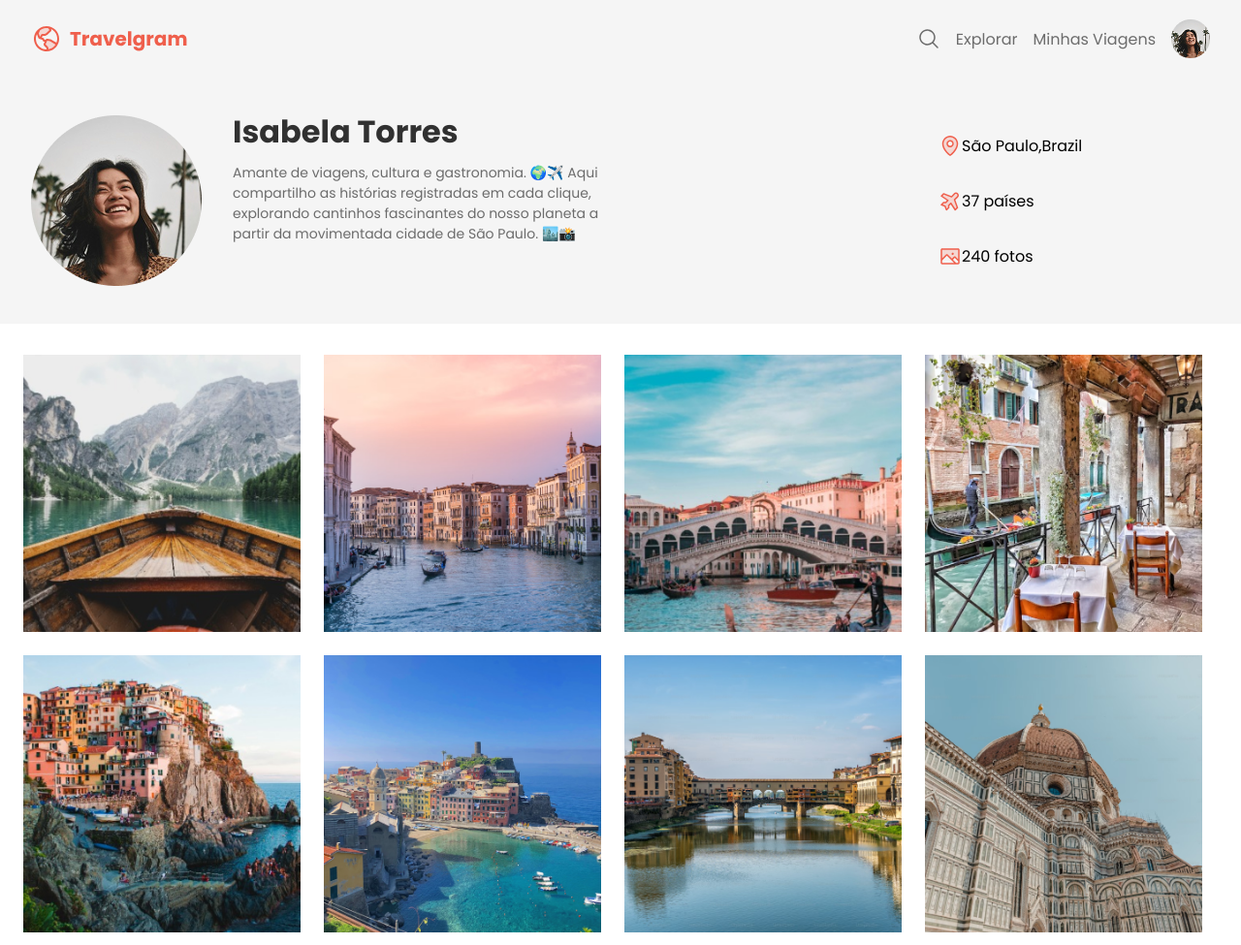
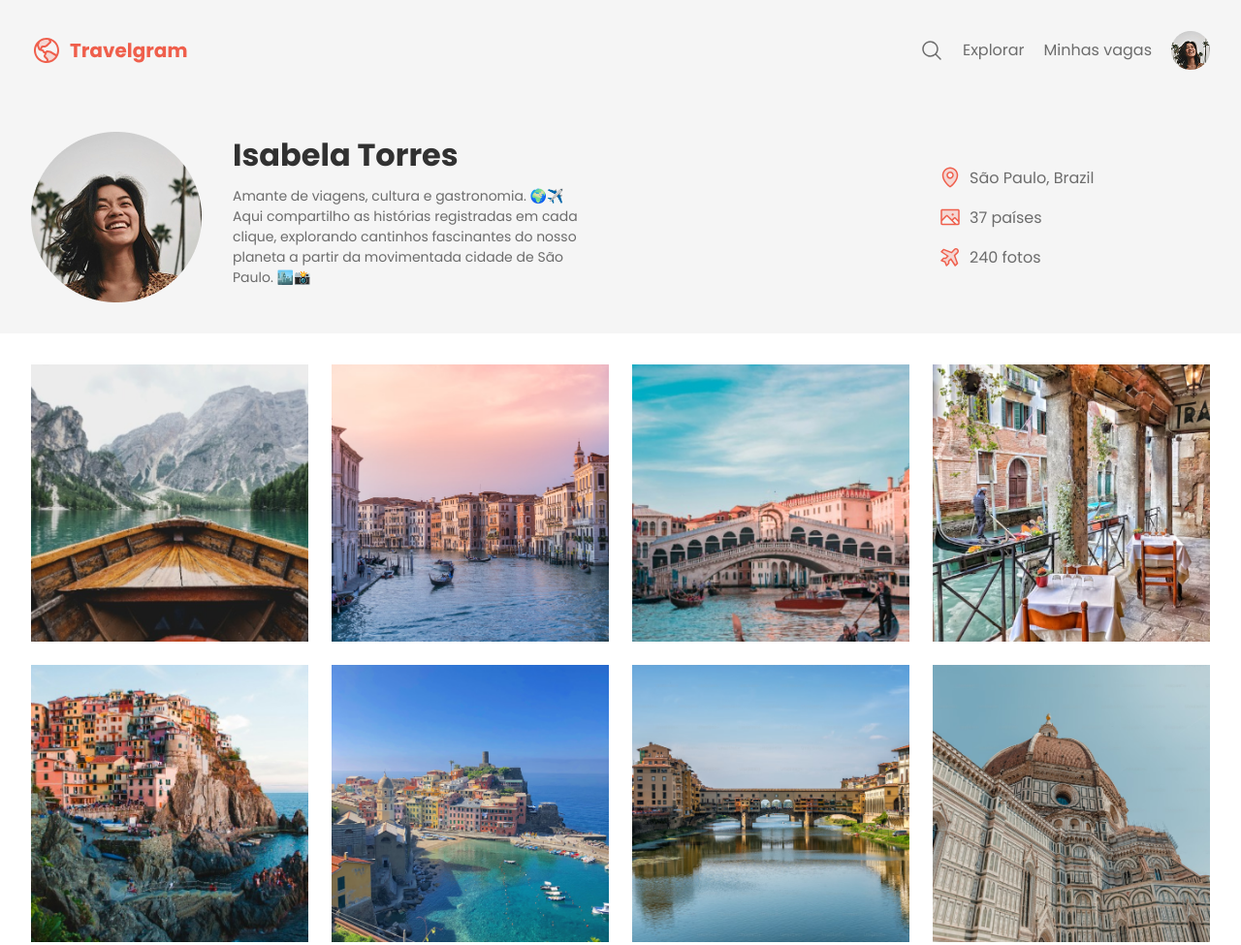
Before and after one commit to Lucas-Geremias/projetoTravelgram, a plain HTML site: page index.html in a window 1280 px wide. Shown: the top 975 px of the page at 97% size. Drawn offline with Linux system fonts and the light colour scheme.

Commit message:
Algumas alterações

```diff
--- a/index.html
+++ b/index.html
@@ -1,59 +1,78 @@
 <!DOCTYPE html>
 <html lang="en">
   <head>
+    <link rel="preconnect" href="https://fonts.googleapis.com" />
+    <link rel="preconnect" href="https://fonts.gstatic.com" crossorigin />
     <meta charset="UTF-8" />
     <meta name="viewport" content="width=device-width, initial-scale=1.0" />
     <title>RTravelgram</title>
     <link rel="stylesheet" href="style.css" />
-    <link rel="preconnect" href="https://fonts.googleapis.com" />
-    <link rel="preconnect" href="https://fonts.gstatic.com" crossorigin />
+
     <link
       href="https://fonts.googleapis.com/css2?family=Poppins:ital,wght@0,100;0,200;0,300;0,400;0,500;0,600;0,700;0,800;0,900;1,100;1,200;1,300;1,400;1,500;1,600;1,700;1,800;1,900&display=swap"
       rel="stylesheet"
     />
   </head>
   <body>
-    <header>
-      <img src="assets/Logo.svg" alt="Travelgram" />
-      <nav class="items">
-        <img src="assets/MagnifyingGlass.svg" alt="Buscar" />
-        <a href="#">Explorar</a>
-        <a href="#">Minhas Viagens</a>
-        <img src="assets/Profilepic.png" alt="login" />
+    <div class="bg-surface-color">
+      <nav class="container">
+        <a href="#">
+          <img src="assets/Logo.svg" alt="Travelgram" />
+        </a>
+
+        <ul>
+          <li>
+            <a href="">
+              <img src="assets/MagnifyingGlass.svg" alt="Buscar" />
+            </a>
+          </li>
+          <li><a href="#">Explorar</a></li>
+          <li><a href="#">Minhas vagas</a></li>
+
+          <li>
+            <a href="">
+              <img src="assets/Profilepic.png" alt="login" />
+            </a>
+          </li>
+        </ul>
       </nav>
-    </header>
+
+      <header>
+        <div class="container">
+          <div class="profile">
+            <img src="assets/Profilepic2.png" alt="photo" />
+            <div class="title">
+              <h1>Isabela Torres</h1>
+              <p>
+                Amante de viagens, cultura e gastronomia. 🌍✈️ <br />
+                Aqui compartilho as histórias registradas em cada clique,
+                explorando cantinhos fascinantes do nosso planeta a partir da
+                movimentada cidade de São Paulo. 🏙️📸
+              </p>
+            </div>
+          </div>
+
+          <ul class="info">
+            <li>
+              <img src="assets/MapPin.svg" alt="São paulo">
+              <span>São Paulo, Brazil</span>
+            </li>
+            <li>
+              <img src="assets/Image.svg" alt="São paulo">
+              <span>37 países</span>
+            </li>
+            <li>
+              <img src="assets/AirplaneTilt.svg" alt="São paulo">
+              <span>240 fotos</span>
+            </li>
+          </ul>
+        </div>
+      </header>
+    </div>
 
     <main>
       <div class="container">
-        <section class="about">
-          <img src="assets/Profilepic2.png" alt="photo" />
-          <div class="title">
-            <h2>Isabela Torres</h2>
-            <p>
-              Amante de viagens, cultura e gastronomia. 🌍✈️ Aqui compartilho as
-              histórias registradas em cada clique, explorando cantinhos
-              fascinantes do nosso planeta a partir da movimentada cidade de São
-              Paulo. 🏙️📸
-            </p>
-          </div>
-        </section>
-        <section class="info">
-          <div class="location">
-            <img src="assets/MapPin.svg" alt="location" />
-            <p>São Paulo,Brazil</p>
-          </div>
-          <div class="countries">
-            <img src="assets/AirplaneTilt.svg" alt="countries" />
-            <p>37 países</p>
-          </div>
-          <div class="photos">
-            <img src="assets/Image.svg" alt="mapa" />
-            <p>240 fotos</p>
-          </div>
-        </section>
-      </div>
 
-      <section class="gallery">
         <img src="assets/Image 01.png" alt="" />
         <img src="assets/Image 02.png" alt="" />
         <img src="assets/Image 03.png" alt="" />
@@ -66,10 +85,10 @@
         <img src="assets/Image 10.png" alt="" />
         <img src="assets/Image 11.png" alt="" />
         <img src="assets/Image 12.png" alt="" />
-      </section>
+      </div>
     </main>
-    <footer>
-      <p>Travelgram C 2025</p>
+    <footer class="container">
+      <p>Travelgram &copy; 2025</p>
       <div class="links">
         <a href="#">Termos de Uso</a>
         <a href="#">Política de privacidade</a>
--- a/style.css
+++ b/style.css
@@ -3,50 +3,81 @@
   --background-color: #ffffff;
   --surface-color: #f5f5f5;
   --skeleton-color:#d9d9d9;
-  --shape-transparency: #ffffff;
+  --shape-transparency: #ffffff91;
   --text-color-primary:#313131;
   --text-color-secondary: #6c6c6c;
 }
-body{
+*{
   padding: 0;
   margin: 0;
+  box-sizing: border-box;
+
+}
+body{
   font-family: "Poppins", sans-serif;
-  box-sizing: border-box;
+  color: var(--text-color-secondary);
+  background-color: var(--background-color);
 }
-header{
+.bg-surface-color{
   background-color: var(--surface-color);
-  display: flex;
-  justify-content: space-between;
-  padding: 20px 32px;
 }
-.items{
+nav{
   display: flex;
   align-items: center;
-  gap: 16px;
+  justify-content: space-between;
+  padding-block: 24px;
+  line-height: 0;
+}
+.container{
+  padding-inline: 32px;
+  max-width: 1280px;
+  margin-inline: auto;
+}
+nav ul{
+  display: flex;
+  gap: 20px;
+  padding-block: 8px;
+  align-items: center;
+  list-style: none;
 }
 a{
   text-decoration: none;
   color: var(--text-color-secondary);
 }
-.container{
-  background-color: var(--surface-color);
+a:hover{
+  color: var(--brand-color);
+  text-decoration: underline;
+}
+header{
+  padding-block: 32px;
+}
+.profile{
+  display: flex;
+  align-items: center;
+  gap: 32px;
+}
+header > .container{
   display: flex;
   justify-content: space-between;
+}
+.info{
+  display: flex;
+  flex-direction: column;
+  list-style: none;
+  justify-content: center;
+  gap: 16px;
+  width: 280px;
+}
+.info li{
+  display: flex;
   align-items: center;
-  padding: 32px;
-  gap: 344px;
+  gap: 8px;
 }
-.about{
-  display: flex;
-  gap: 32px;
-  align-items: center;
-}
-
-.title h2{
+.title h1{
   color: var(--text-color-primary);
   font-weight: bolder;
   font-size: 32px;
-  margin: 0;
+  margin-bottom: 8px;
 }
 .title p{
   color: var(--text-color-secondary);
@@ -55,30 +86,17 @@ a{
   font-size: 14px;
   width: 384px;
   height: 120px;
-  margin-top: 8px;
-
 }
-.info{
+main{
   display: flex;
-  flex-direction: column;
-  width: 280px;
+  padding-block: 32px;
 }
-.location{
-  display: flex;
-}
-.countries{
-  display: flex;
-}
-.photos{
-  display: flex;
-}
-.gallery{
+main .container{
   display: flex;
   flex-wrap: wrap;
   gap: 24px;
-  padding: 32px 24px;
 }
-.gallery img{
+main img{
   width: 286px;
   height: 286px;
 }
```
